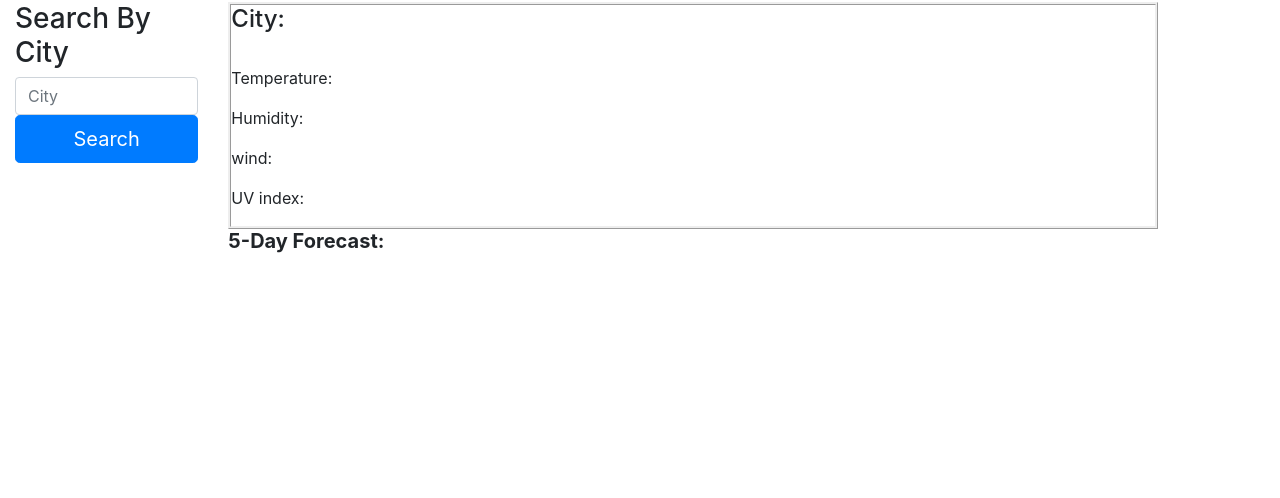
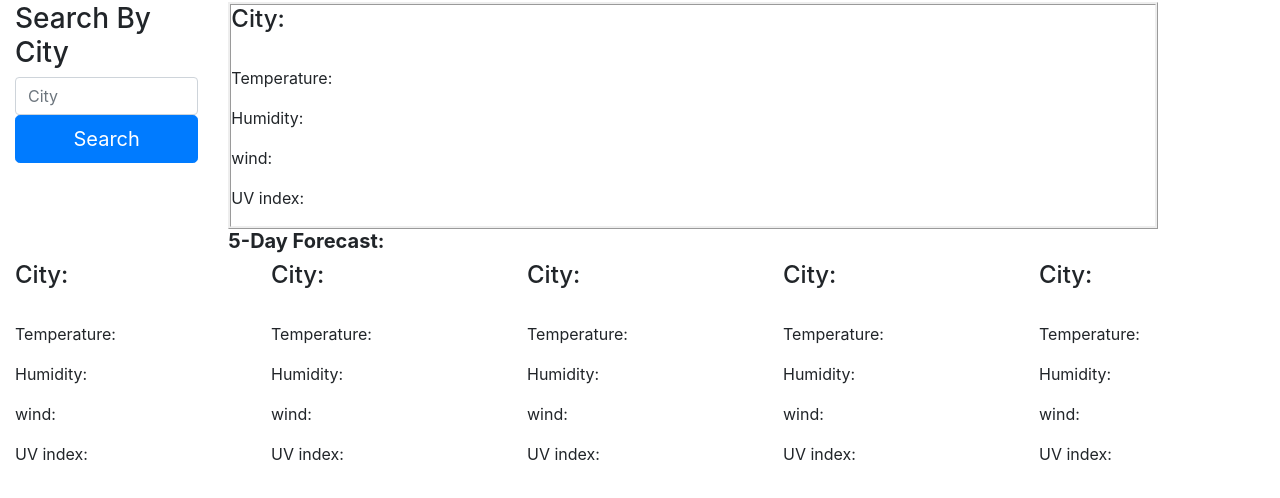
Before and after one commit to Tiraso12/Whats-the-weather-, a plain HTML site: page index.html in a window 1280 px wide. Shown: the part 66-564 px from the top of the page. Drawn offline with nearby package versions, Linux system fonts and the light colour scheme.

Commit message:
added columns for future weather

```diff
--- a/index.html
+++ b/index.html
@@ -52,10 +52,53 @@
                 </div>
 
             </div>
-            <!-- end of weather board -->
-    </div>
-    <!-- end container  -->
-    <script src="./assets/js/javascript.js"></script>
+
+        </div>
+        <!-- end of weather board -->
+        <div class="row row-cols-5">
+            <div class="col">
+                <h4 id="cityName">City:</h4>
+                <img src="" alt="" id="img">
+                <p id="tem">Temperature:</p>
+                <p id="hum">Humidity:</p>
+                <p id="wind">wind:</p>
+                <p id="uv">UV index:</p>
+            </div>
+            <div class="col">
+                <h4 id="cityName">City:</h4>
+                <img src="" alt="" id="img">
+                <p id="tem">Temperature:</p>
+                <p id="hum">Humidity:</p>
+                <p id="wind">wind:</p>
+                <p id="uv">UV index:</p>
+            </div>
+            <div class="col">
+                <h4 id="cityName">City:</h4>
+                <img src="" alt="" id="img">
+                <p id="tem">Temperature:</p>
+                <p id="hum">Humidity:</p>
+                <p id="wind">wind:</p>
+                <p id="uv">UV index:</p>
+            </div>
+            <div class="col">
+                <h4 id="cityName">City:</h4>
+                <img src="" alt="" id="img">
+                <p id="tem">Temperature:</p>
+                <p id="hum">Humidity:</p>
+                <p id="wind">wind:</p>
+                <p id="uv">UV index:</p>
+            </div>
+            <div class="col">
+                <h4 id="cityName">City:</h4>
+                <img src="" alt="" id="img">
+                <p id="tem">Temperature:</p>
+                <p id="hum">Humidity:</p>
+                <p id="wind">wind:</p>
+                <p id="uv">UV index:</p>
+            </div>
+        </div>
+        <!-- end container  -->
+        <script src="./assets/js/javascript.js"></script>
 </body>
 
 </html>
```
